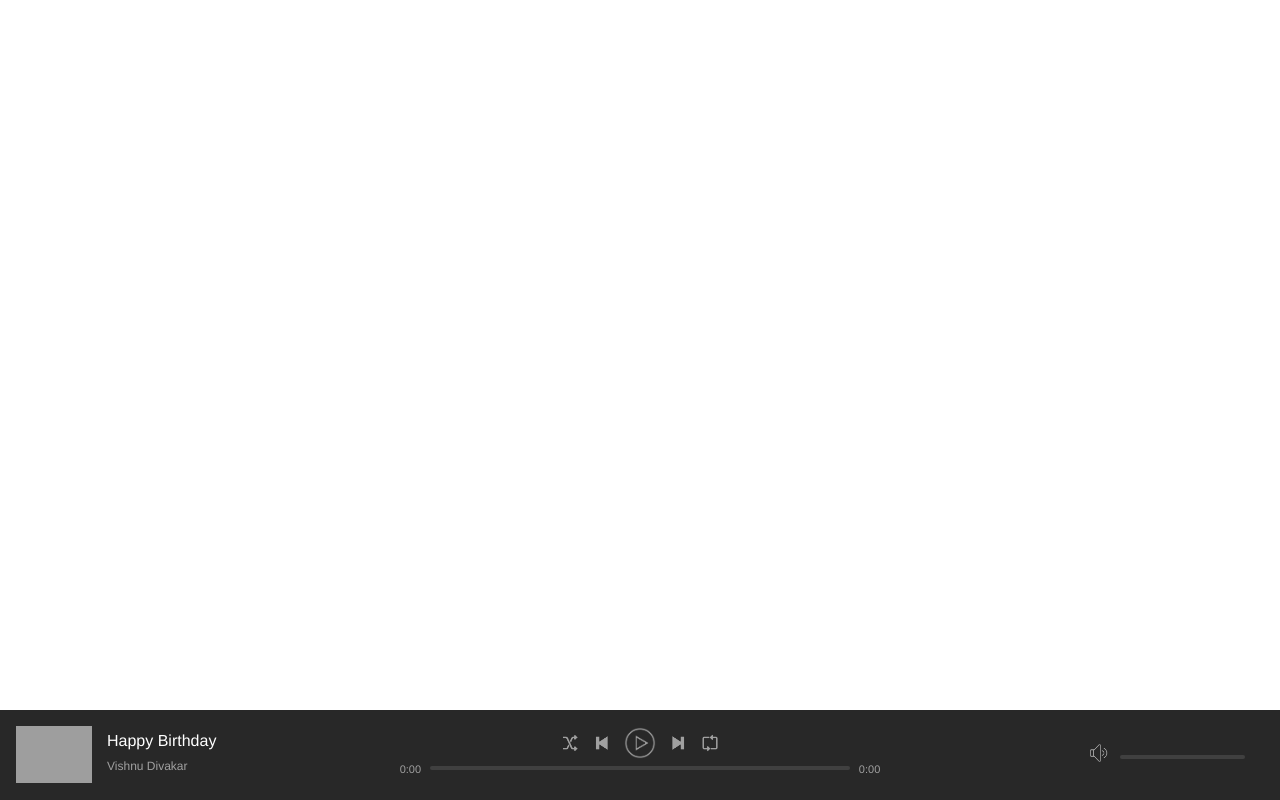
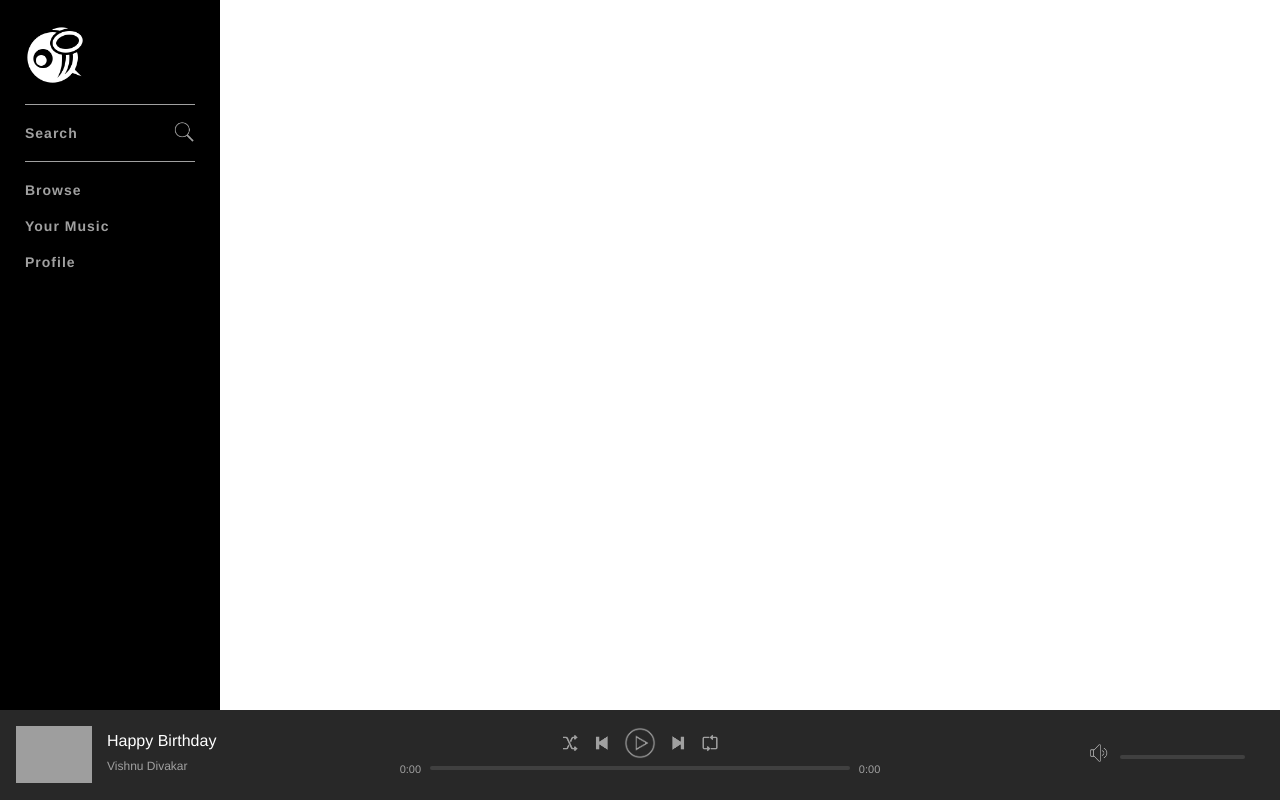
Before and after one commit to vishnudivakar31/Zoned, a PHP site: page / in a window 1280 px wide. Run offline with PHP 8.4, Linux system fonts and the light colour scheme; the visitor is signed in with stand-in values (Sample User, id 1); grey boxes are pictures that could not be loaded.

Commit message:
navigation bar initial commit

```diff
--- a/assets/css/style.css
+++ b/assets/css/style.css
@@ -134,3 +134,61 @@ html, body {
 .volumeBar .progressBar {
   width: 125px;
 }
+
+.topContainer {
+  min-height: 100%;
+  width: 100%;
+}
+
+.navBarContainer {
+  background-color: #000;
+  width: 220px;
+  height: 100vh;
+  position: fixed;
+  top: 0;
+  left: 0;
+}
+
+.navBar {
+  padding: 25px;
+  display: flex;
+  flex-direction: column;
+}
+
+.logo {
+  margin-bottom: 15px;
+}
+
+.logo img {
+  width: 60px;
+}
+
+.searchIcon {
+  position: absolute;
+  right: 0;
+  top: 6px;
+  width: 22px;
+}
+
+.navBar .group {
+  border-top: 1px solid #a0a0a0;
+  padding: 10px 0;
+}
+
+.navItem {
+  padding: 10px 0;
+  font-size: 14px;
+  font-weight: 700;
+  display: block;
+  letter-spacing: 1px;
+  position: relative;
+}
+
+.navItemLink {
+  color: #a0a0a0;
+  text-decoration: none;
+}
+
+.navItemLink:hover {
+  color: #fff;
+}
--- a/index.php
+++ b/index.php
@@ -15,8 +15,46 @@
     <meta charset="utf-8">
     <link rel="stylesheet" href="assets/css/style.css">
     <title>Zoned</title>
+    <link rel="icon" href="assets/images/logo.png">
   </head>
   <body>
+
+    <div class="mainContainer">
+
+      <div class="topContainer">
+        <div class="navBarContainer">
+          <nav class="navBar">
+
+            <a href="index.php" class="logo">
+              <img src="assets/images/logo.png" alt="logo">
+            </a>
+
+            <div class="group">
+
+              <div class="navItem">
+                <a href="search.php" class="navItemLink">Search</a>
+                <img src="assets/images/icons/search.png" alt="search-icon" class="searchIcon">
+              </div>
+
+            </div>
+
+            <div class="group">
+              <div class="navItem">
+                <a href="browse.php" class="navItemLink">Browse</a>
+              </div>
+
+              <div class="navItem">
+                <a href="yourMusic.php" class="navItemLink">Your Music</a>
+              </div>
+
+              <div class="navItem">
+                <a href="profile.php" class="navItemLink">Profile</a>
+              </div>
+            </div>
+
+          </nav>
+        </div>
+      </div>
 
       <div class="nowPlayingBarContainer">
         <div class="nowPlayingBar">
@@ -24,7 +62,7 @@
             <div class="content">
 
               <span class="albumLink">
-              <img src="http://clipart-library.com/img/1250259.png" alt="album" class="albumArtwork">
+                <img src="https://www.doc.gold.ac.uk/creativeprojects/wp-content/uploads/2016/10/unnamed.jpg" alt="album" class="albumArtwork">
               </span>
 
               <div class="trackInfo">
@@ -103,5 +141,7 @@
           </div>
         </div>
       </div>
+    </div>
+
   </body>
 </html>
--- a/register.php
+++ b/register.php
@@ -22,8 +22,8 @@
 
     <script src="https://ajax.googleapis.com/ajax/libs/jquery/3.4.1/jquery.min.js"></script>
     <script type="text/javascript" src="assets/js/register.js"/>
-
     </script>
+    <link rel="icon" href="assets/images/logo.png">
   </head>
   <body>
     <?php
```
Also changed, not shown: assets/images/logo.png (added). Lines whose indentation alone changed are shown as unchanged.
